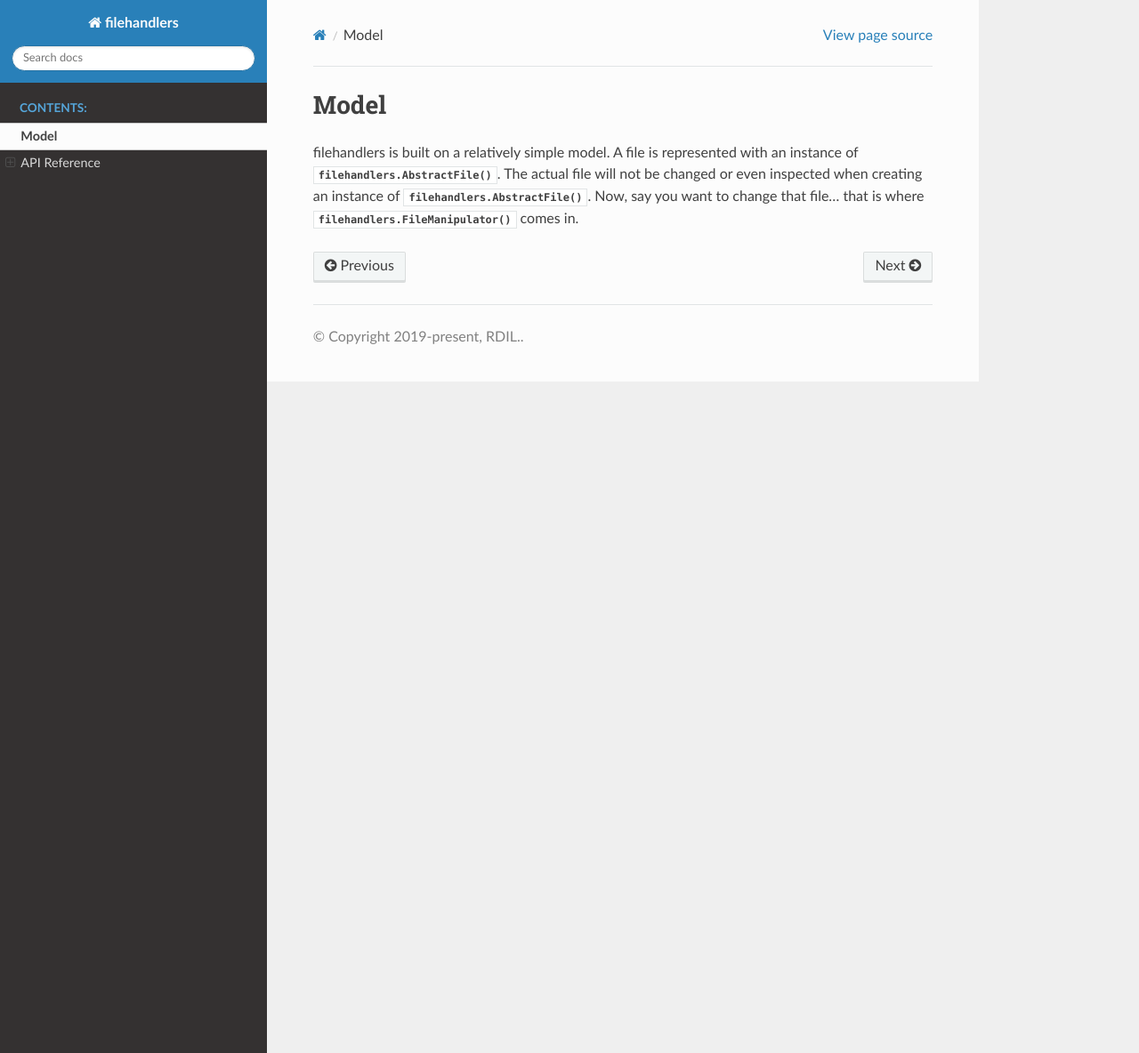
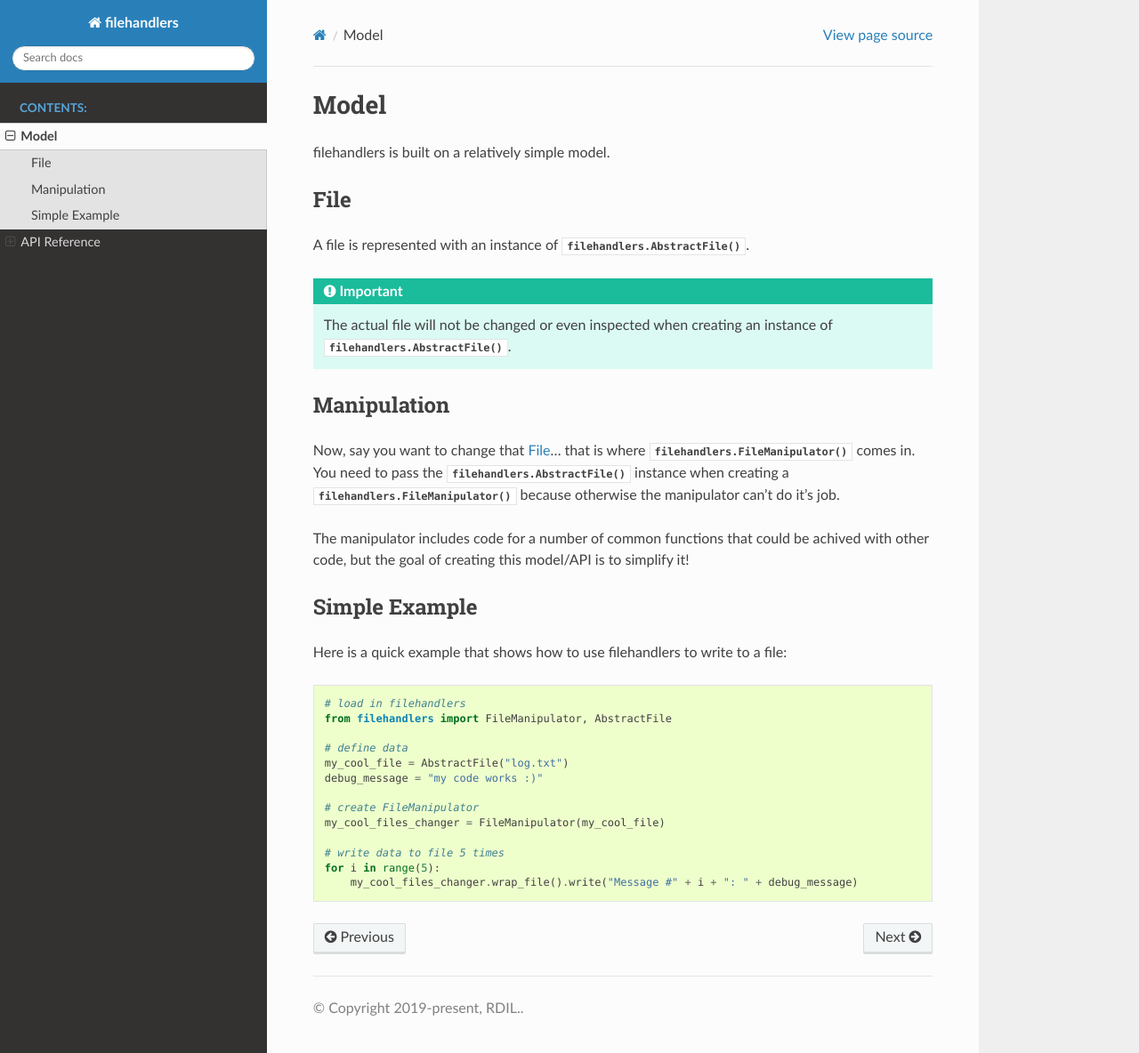
Before and after one commit to RDIL/filehandlers, a Sphinx documentation site: the page built from docs/model.rst, in a window 1280 px wide and 1184 px high. Shown: the whole window at 89% size. Built offline with Sphinx 7.4.7 and the Read the Docs theme 2.0.0, drawn with Linux system fonts in a browser that asks for light colours.

Commit message:
Finish writing model

```diff
--- a/docs/model.rst
+++ b/docs/model.rst
@@ -2,6 +2,42 @@ Model
 =====
 
 filehandlers is built on a relatively simple model.
+
+File
+----
+
 A file is represented with an instance of :meth:`filehandlers.AbstractFile`.
-The actual file will not be changed or even inspected when creating an instance of :meth:`filehandlers.AbstractFile`.
-Now, say you want to change that file... that is where :meth:`filehandlers.FileManipulator` comes in.
+
+.. important::
+   The actual file will not be changed or even inspected when creating an instance of :meth:`filehandlers.AbstractFile`.
+
+Manipulation
+------------
+
+Now, say you want to change that :ref:`file`... that is where :meth:`filehandlers.FileManipulator` comes in.
+You need to pass the :meth:`filehandlers.AbstractFile` instance when creating a :meth:`filehandlers.FileManipulator` because
+otherwise the manipulator can't do it's job.
+
+The manipulator includes code for a number of common functions that could be achived with other code, but the goal of creating
+this model/API is to simplify it!
+
+Simple Example
+--------------
+
+Here is a quick example that shows how to use filehandlers to write to a file:
+
+.. code-block:: python
+
+   # load in filehandlers
+   from filehandlers import FileManipulator, AbstractFile
+
+   # define data
+   my_cool_file = AbstractFile("log.txt")
+   debug_message = "my code works :)"
+
+   # create FileManipulator
+   my_cool_files_changer = FileManipulator(my_cool_file)
+
+   # write data to file 5 times
+   for i in range(5):
+       my_cool_files_changer.wrap_file().write("Message #" + i + ": " + debug_message)
```
